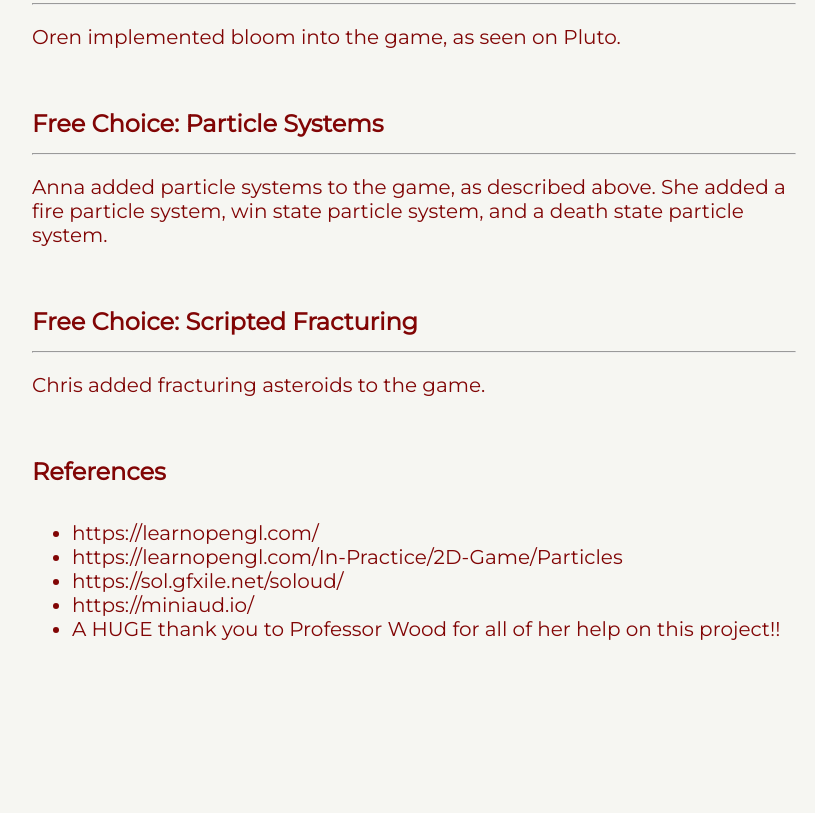
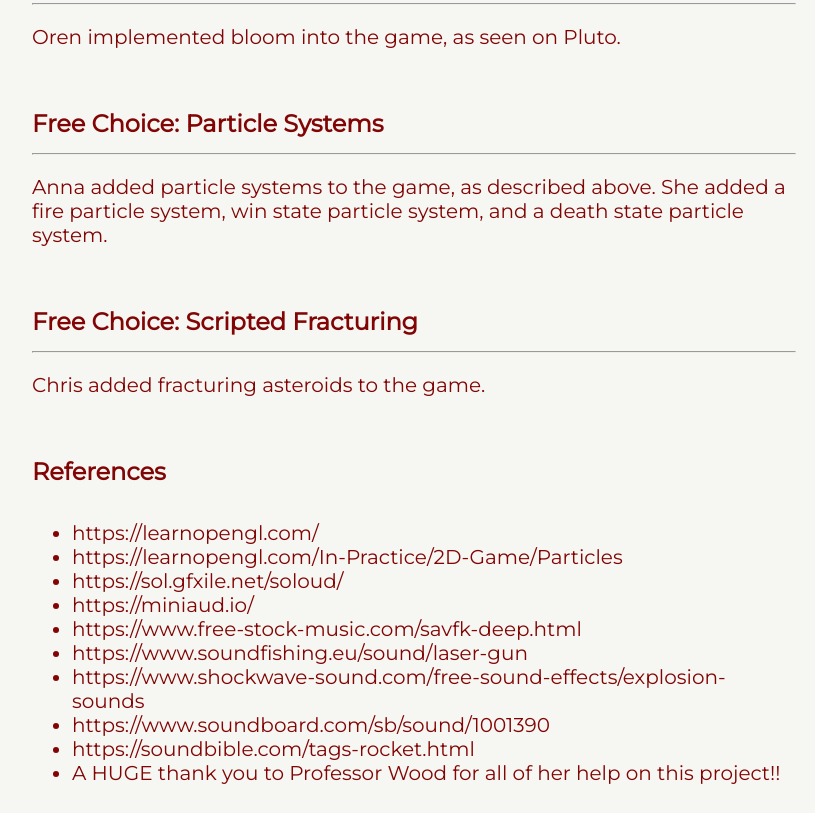
Before and after one commit to AnnaReid22/476-pluto, a plain HTML site: page website/index.html in a window 1280 px wide. Shown: the part 3921-4734 px from the top of the page, without its empty margins (226-1041 px from the left). Before the commit the page ends 4590 px from the top, so only its background shows below. Drawn offline with Linux system fonts and the light colour scheme.

Commit message:
more resources

```diff
--- a/website/index.html
+++ b/website/index.html
@@ -190,6 +190,11 @@
 		<li><a>https://learnopengl.com/In-Practice/2D-Game/Particles</a></li>
 		<li><a>https://sol.gfxile.net/soloud/</a></li>
 		<li><a>https://miniaud.io/</a></li>
+		<li><a>https://www.free-stock-music.com/savfk-deep.html</a></li>
+		<li><a>https://www.soundfishing.eu/sound/laser-gun</a></li>
+		<li><a>https://www.shockwave-sound.com/free-sound-effects/explosion-sounds</a></li>
+		<li><a>https://www.soundboard.com/sb/sound/1001390</a></li>
+		<li><a>https://soundbible.com/tags-rocket.html</a></li>
 		<li>A HUGE thank you to Professor Wood for all of her help on this project!!</li>
 	</ul>
 </div>
```
